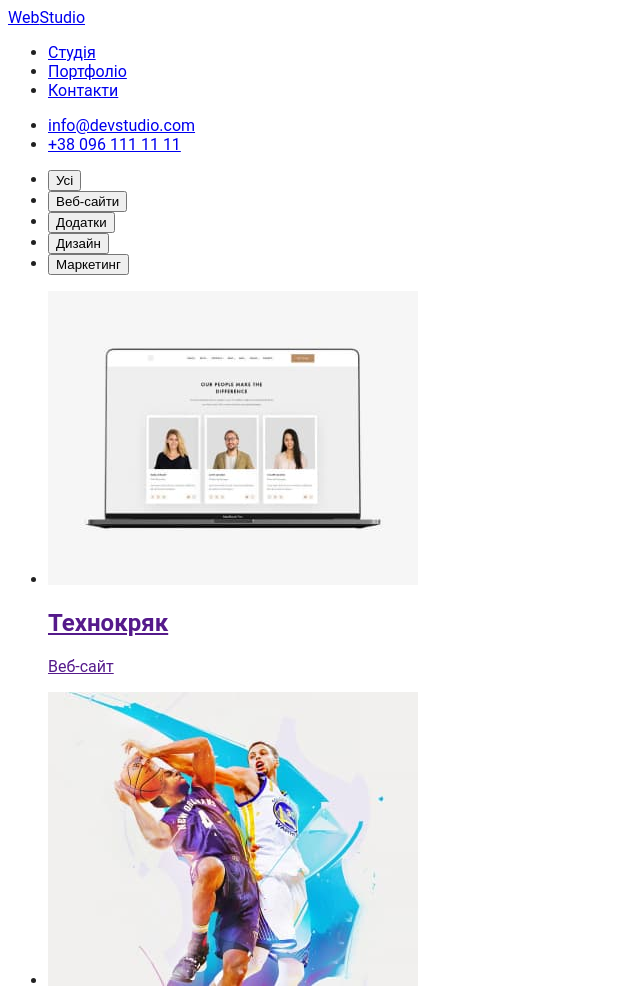
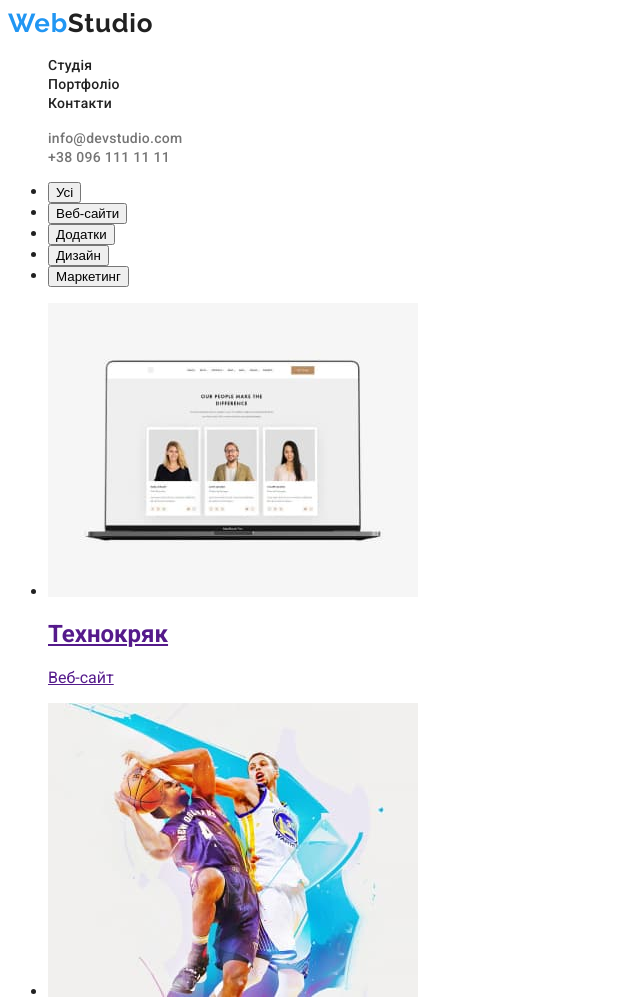
Before and after one commit to ZakiAlina/goit-markup-hw-02, a plain HTML site: page portfolio.html in a window 1280 px wide. Shown: the top 1000 px of the page, without its empty margins (0-640 px from the left). Drawn offline with Linux system fonts and the light colour scheme.

Commit message:
updated css

```diff
--- a/css/styles.css
+++ b/css/styles.css
@@ -19,6 +19,19 @@ body {
     font-family: 'Roboto', sans-serif;
     background-color: var(--background-color);
     color: var(--title-color);
+}
+
+.visually-hidden {
+    position: absolute;
+    white-space: nowrap;
+    width: 1px;
+    height: 1px;
+    overflow: hidden;
+    border: 0;
+    padding: 0;
+    clip: rect(0 0 0 0);
+    clip-path: inset(50%);
+    margin: -1px;
 }
 
 .link {
--- a/portfolio.html
+++ b/portfolio.html
@@ -7,18 +7,47 @@
     <link rel="stylesheet" href="css/styles.css" />
   </head>
   <body>
+    <!DOCTYPE html>
+    <html lang="en">
+      <head>
+        <meta charset="UTF-8" />
+        <meta name="viewport" content="width=device-width, initial-scale=1.0" />
+        <title>Студія</title>
+        <link rel="stylesheet" href="css/styles.css" />
+        <link rel="preconnect" href="https://fonts.googleapis.com" />
+        <link rel="preconnect" href="https://fonts.gstatic.com" crossorigin />
+        <link
+          href="https://fonts.googleapis.com/css2?family=Raleway:wght@700&family=Roboto:wght@400;500;700;900&display=swap"
+          rel="stylesheet"
+        />
+      </head>
+      <body>
         <header>
           <nav>
-        <a href="index.html"><span>Web</span>Studio</a>
-        <ul>
-          <li><a href="index.html">Студія</a></li>
-          <li><a href="portfolio.html">Портфоліо</a></li>
-          <li><a href="/">Контакти</a></li>
+            <a href="/" class="link logo"
+              >Web<span class="dark-logo">Studio</span></a
+            >
+            <ul class="list">
+              <li>
+                <a href="index.html" class="link header-link current">Студія</a>
+              </li>
+              <li>
+                <a href="portfolio.html" class="link header-link">Портфоліо</a>
+              </li>
+              <li><a href="/" class="link header-link">Контакти</a></li>
             </ul>
           </nav>
-      <ul>
-        <li><a href="mailto:info@devstudio.com">info@devstudio.com</a></li>
-        <li><a href="tel:+380961111111">+38 096 111 11 11</a></li>
+          <ul class="list">
+            <li>
+              <a href="mailto:info@devstudio.com" class="link contacts-link"
+                >info@devstudio.com</a
+              >
+            </li>
+            <li>
+              <a href="tel:+380961111111" class="link contacts-link"
+                >+38 096 111 11 11</a
+              >
+            </li>
           </ul>
         </header>
         <main>
@@ -35,7 +64,11 @@
             <ul>
               <li>
                 <a href="">
-              <img src="images/portfolio1.jpg" alt="Технокряк" width="370" />
+                  <img
+                    src="images/portfolio1.jpg"
+                    alt="Технокряк"
+                    width="370"
+                  />
                   <h2>Технокряк</h2>
                   <p>Веб-сайт</p>
                 </a>
@@ -64,14 +97,22 @@
               </li>
               <li>
                 <a href="">
-              <img src="images/portfolio4.jpg" alt="Проєкт Prime" width="370" />
+                  <img
+                    src="images/portfolio4.jpg"
+                    alt="Проєкт Prime"
+                    width="370"
+                  />
                   <h2>Проєкт Prime</h2>
                   <p>Маркетинг</p>
                 </a>
               </li>
               <li>
                 <a href="">
-              <img src="images/portfolio5.jpg" alt="Проєкт Boxes" width="370" />
+                  <img
+                    src="images/portfolio5.jpg"
+                    alt="Проєкт Boxes"
+                    width="370"
+                  />
                   <h2>Проєкт Boxes</h2>
                   <p>Додаток</p>
                 </a>
@@ -100,7 +141,11 @@
               </li>
               <li>
                 <a href="">
-              <img src="images/portfolio8.jpg" alt="Проєкт LAB" width="370" />
+                  <img
+                    src="images/portfolio8.jpg"
+                    alt="Проєкт LAB"
+                    width="370"
+                  />
                   <h2>Проєкт LAB</h2>
                   <p>Маркетинг</p>
                 </a>
@@ -128,10 +173,14 @@
                   >м. Київ, пр-т Лесі Українки, 26</a
                 >
               </li>
-          <li><a href="mailto:info@devstudio.com">info@devstudio.com</a></li>
+              <li>
+                <a href="mailto:info@devstudio.com">info@devstudio.com</a>
+              </li>
               <li><a href="tel:+380961111111">+38 096 111 11 11</a></li>
             </ul>
           </address>
         </footer>
       </body>
     </html>
+  </body>
+</html>
```
Also changed, not shown: index.html (+1 -1 lines). Lines whose indentation alone changed are shown as unchanged.
